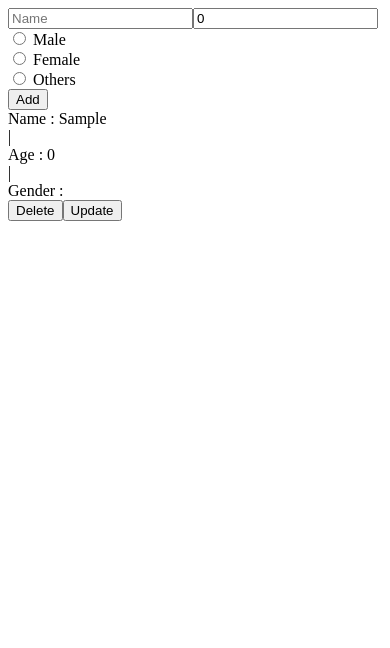
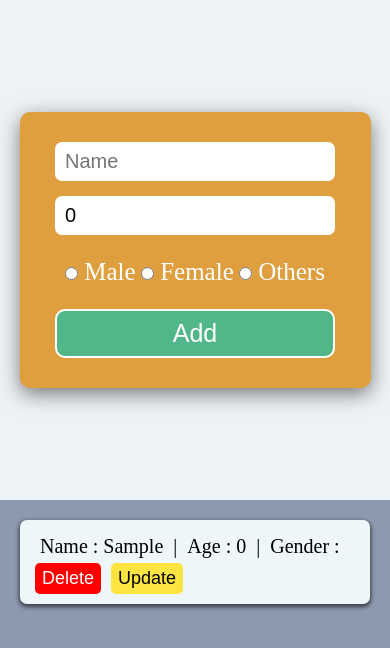
Before and after one commit to suyash78/usercard, a React (Create React App) app: page / in a window 390 px wide. Both pictures are taken after typing "Sample" into the empty fields and a click on the button "Add". Shown: the top 648 px of the page. Built offline with nearby package versions, Linux system fonts and the light colour scheme.

Commit message:
Complete user card template

```diff
--- a/src/userForm/UserForm.tsx
+++ b/src/userForm/UserForm.tsx
@@ -1,5 +1,6 @@
 import React , { useState } from 'react';
 import UserList from '../userList/UserList';
+import './userForm.css';
 
 interface UserData {
     id: number | undefined;
@@ -37,17 +38,17 @@ export default function UserForm() {
             <div className="main-wrap">
 
                 {/* User Form component */}
-                <div className="info_wrap">
-                    <div className="info_card">
+                <div className="userForm-wrap">
+                    <div className="userForm-card">
                         <form onSubmit={handleSubmit}>
-                            <input type="text" className="info_input" value={userInfo.name} onChange={handleChange} name="name" placeholder="Name" autoFocus />
-                            <input type="number" className="info_input" value={userInfo.age} onChange={handleChange} name="age" placeholder="Age" />
-                            <div className="info_radio_wrap">
+                            <input type="text" className="userForm-card-input" value={userInfo.name} onChange={handleChange} name="name" placeholder="Name" autoFocus />
+                            <input type="number" className="userForm-card-input" value={userInfo.age} onChange={handleChange} name="age" placeholder="Age" />
+                            <div className="userForm-card-radioWrap">
                                 <div><input type="radio" name="gender" onChange={handleChange} id="gender_male" value="Male" /><label htmlFor="gender_male"> Male</label></div>
                                 <div><input type="radio" name="gender" onChange={handleChange} id="gender_female" value="Female" /><label htmlFor="gender_female"> Female</label></div>
                                 <div><input type="radio" name="gender" onChange={handleChange} id="gender_others" value="Others" /><label htmlFor="gender_others"> Others</label></div>
                             </div>
-                            <button type="submit" className="info_btn">{(isUpdate == 0) ? "Add" : "Update"}</button>
+                            <button type="submit" className="userForm-card-btn">{(isUpdate === 0) ? "Add" : "Update"}</button>
                         </form>
                     </div>
                 </div>
--- a/src/userForm/userForm.css
+++ b/src/userForm/userForm.css
@@ -0,0 +1,94 @@
+* {
+    margin: 0;
+    padding: 0;
+    box-sizing: border-box;
+}
+
+body { background-color: #8d99ae; }
+
+.main-wrap {
+    width: 100%;
+    height: 100vh;
+    display: flex;
+}
+
+.userForm-wrap {
+    width: 50%;
+    height: 100vh;
+    display: grid;
+    place-items: center;
+    background-color: #edf2f4;
+}
+
+.userForm-card {
+    width: 90%;
+    max-width: 500px;
+    padding: 30px 20px;
+    display: flex;
+    flex-direction: column;
+    background-color: #e09f3e;
+    border-radius: 10px;
+    box-shadow: 0px 6px 20px 0px rgba(0,0,0,0.5);
+    -o-box-shadow: 0px 6px 20px 0px rgba(0,0,0,0.5);
+    -moz-box-shadow: 0px 6px 20px 0px rgba(0,0,0,0.5);
+    -webkit-box-shadow: 0px 6px 20px 0px rgba(0,0,0,0.5);
+}
+
+.userForm-card-input , .userForm-card-radioWrap {
+    width: 90%;
+    padding: 8px 10px;
+    display: block;
+    margin: auto;
+    border: none;
+    border-radius: 7px;
+    margin-bottom: 15px;
+    font-size: 20px;
+}
+
+.userForm-card-input:focus { outline: none; }
+
+.userForm-card-radioWrap {
+    border: none;
+    display: flex;
+    flex-wrap: wrap;
+    justify-content: space-between;
+    color: #fff;
+    font-size: 25px;
+    box-shadow: none;
+}
+
+.userForm-card-btn {
+    width: 90%;
+    display: block;
+    margin: auto;
+    padding: 8px 10px;
+    font-size: 25px;
+    background-color: #52b788;
+    border: 2px solid #fff;
+    color: #fff;
+    border-radius: 10px;
+}
+
+.userList-card-wrap {
+    width: 50%;
+    padding: 20px;
+    font-size: 20px;
+    background-color: #8d99ae;
+    overflow-y: scroll;
+}
+
+@media only screen and (max-width: 1000px) {
+
+    .main-wrap { flex-direction: column; }
+
+    .userForm-wrap {
+        width: 100%;
+        height: 500px
+    }
+
+    .userList-card-wrap {
+        width: 100%;
+        overflow-y: unset;
+    }
+
+}
--- a/src/userList/UserList.tsx
+++ b/src/userList/UserList.tsx
@@ -1,4 +1,5 @@
 import React from 'react';
+import './userList.css';
 
 interface Props {
     userName: string | undefined;
@@ -11,12 +12,12 @@ interface Props {
 const UserList : React.FC<Props> = ({ userName , userAge , UserGender , deleteClick , updateClick }) => {
     return (
         <div className="userList-card">
-            <div className="userList-card-userName">Name : {userName}</div>|
-            <div className="userList-card-userAge">Age : {userAge}</div>|
-            <div className="userList-card-userGender">Gender : {UserGender}</div>
+            <div className="userList-card-userInfo">Name : {userName}</div>|
+            <div className="userList-card-userInfo">Age : {userAge}</div>|
+            <div className="userList-card-userInfo">Gender : {UserGender}</div>
             <div className="userList-card-btnWrap">
-                <button onClick={deleteClick} className="userList-card-deleteBtn">Delete</button>
-                <button onClick={updateClick} className="cardList-card-updateBtn">Update</button>
+                <button onClick={deleteClick} className="userList-card-btn userList-card-deleteBtn">Delete</button>
+                <button onClick={updateClick} className="userList-card-btn userList-card-updateBtn">Update</button>
             </div>
         </div>
     );
--- a/src/userList/userList.css
+++ b/src/userList/userList.css
@@ -0,0 +1,36 @@
+.userList-card {
+    padding: 10px;
+    border-radius: 7px;
+    margin-bottom: 20px;
+    background-color: #edf6f9;
+    display: flex;
+    flex-wrap: wrap;
+    align-items: center;
+    box-shadow: 0px 2px 4px 1px rgb(0 0 0 / 60%);
+    -o-box-shadow: 0px 2px 4px 1px rgb(0 0 0 / 60%);
+    -moz-box-shadow: 0px 2px 4px 1px rgb(0 0 0 / 60%);
+    -webkit-box-shadow: 0px 2px 4px 1px rgb(0 0 0 / 60%);
+}
+
+.userList-card-userInfo { margin: 5px 10px; }
+
+.userList-card-btnWrap {
+    width: 100px;
+    display: flex;
+    justify-content: space-between;
+}
+
+.userList-card-btn {
+    font-size: 18px;
+    padding: 5px 7px;
+    margin: 0px 5px;
+    border: none;
+    border-radius: 5px;
+}
+
+.userList-card-deleteBtn {
+    background-color: #f00;
+    color: #fff;
+}
+
+.userList-card-updateBtn { background-color: #fee440; }
```
